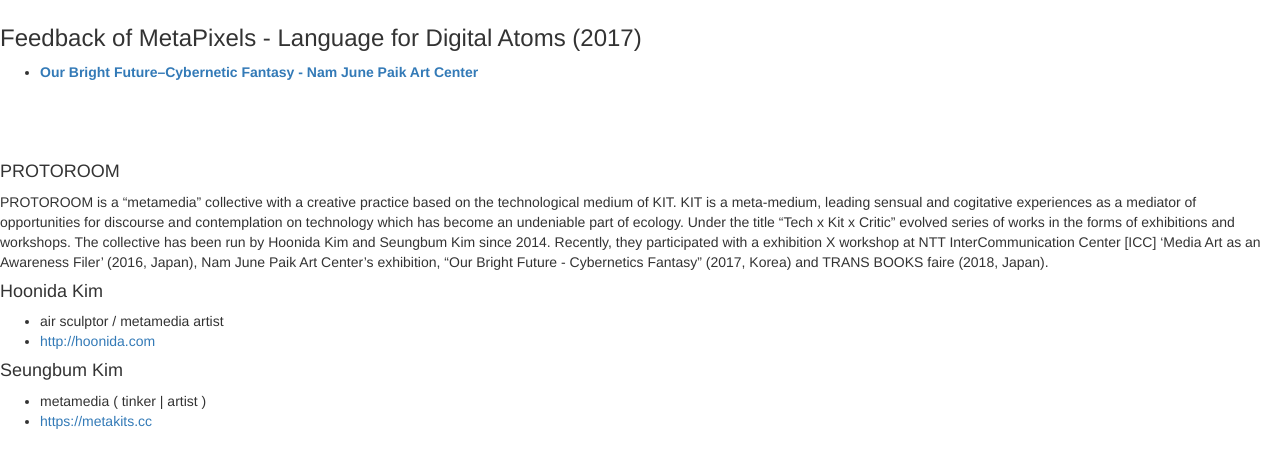
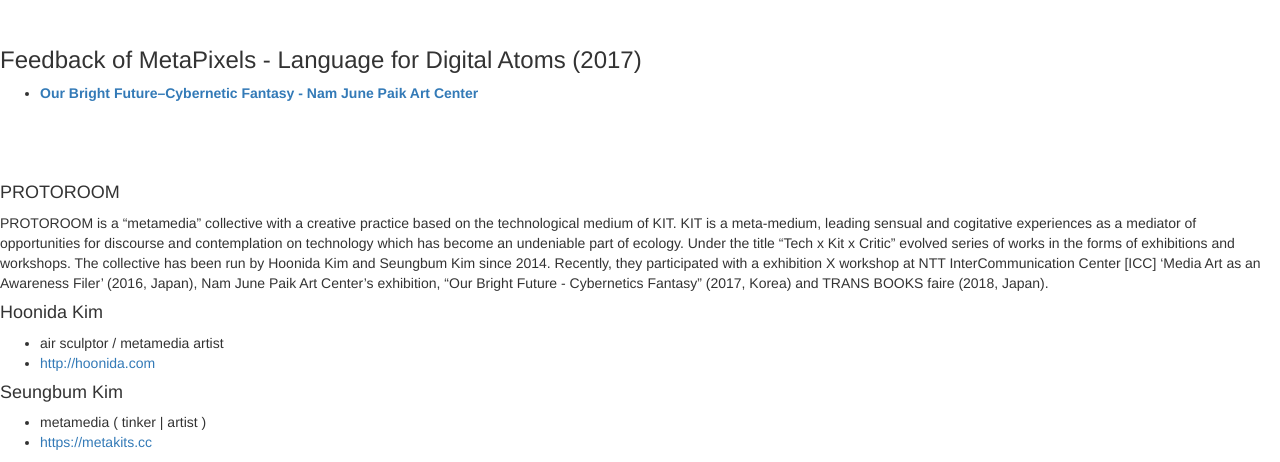
Before and after one commit to PROTOROOM/PROTOROOM, a Jekyll site: the page built from metamedia_series/metamedia_series.md, in a window 1280 px wide and 1046 px high. Shown: the part 584-1046 px from the top of the window. Built offline with Jekyll 4.4.1, drawn with Linux system fonts in a browser that asks for light colours; our own code applies the rules of GitHub Pages for plain Markdown files.

Commit message:
Update metamedia_series.md

```diff
--- a/metamedia_series/metamedia_series.md
+++ b/metamedia_series/metamedia_series.md
@@ -11,6 +11,7 @@
 {% include youtubePlayer.html id="co9ziGXSjrY" %}
 
 
+![](/images/spacer20.png)
 ### Feedback of MetaPixels - Language for Digital Atoms (2017)
  * **[Our Bright Future–Cybernetic Fantasy - Nam June Paik Art Center](https://njpac-en.ggcf.kr/archives/exhibit/cybernetic-fantasy?term=10)**
 
```
